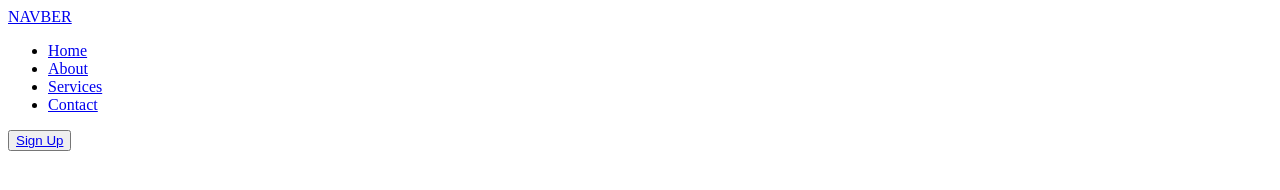
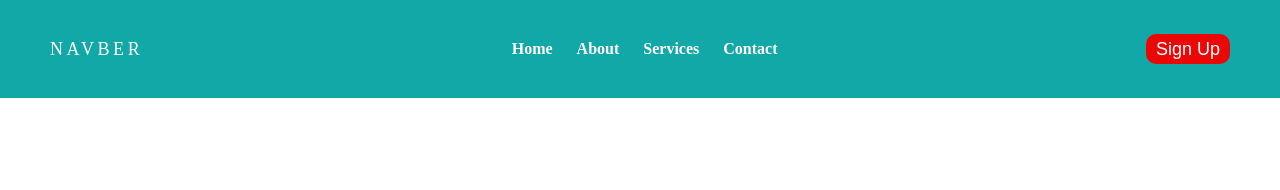
Before and after one commit to sohanur20212/My-first-github-repo, a plain HTML site: page index.html in a window 1280 px wide. Drawn offline with Linux system fonts and the light colour scheme; the site is published under a folder, as on GitHub Pages, so addresses that start at the root find nothing.

Commit message:
navber design

```diff
--- a/Navbar/index.html
+++ b/index.html
@@ -4,7 +4,7 @@
     <meta charset="UTF-8">
     <meta name="viewport" content="width=device-width, initial-scale=1.0">
     <title>My First Website</title>
-    <link rel="stylesheet" href="/Navbar/style.css">
+    <link rel="stylesheet" href="style.css">
 </head>
 <body>
     <div class="heaad">
```
Also changed, not shown: style.css (renamed from Navbar/style.css).
